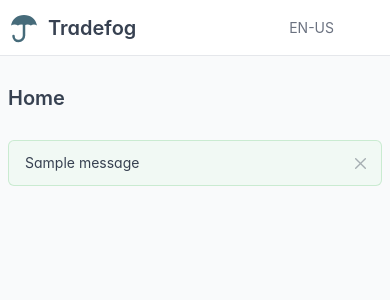
After one commit to MOIS3Y/tradefog, a Django app: template src/tradefog/templates/tradefog/home.html in a window 390 px wide. The commit adds this page. Shown: the top 300 px of the page. Run offline with Django 3.2, Linux system fonts and the light colour scheme; the template is opened without the code that fills it, so the values that code supplies are empty; tables that the repository leaves empty hold one stand-in row (values such as "Sample post"); one stand-in notice (Sample message) is shown; style sheets or scripts are compiled from the project's sources; some libraries are stand-ins or nearby versions.

Commit message:
feat(ui): add responsive Tabler application shell
- add home page and profile navigation
- add user menu with identity and logout
- add dismissible alerts and archive icons
- refresh collected static assets in the dev shell

```diff
--- a/src/tradefog/journal/urls.py
+++ b/src/tradefog/journal/urls.py
@@ -5,7 +5,7 @@ from django.urls import path
 from tradefog.journal import views
 
 urlpatterns = [
-    path("", views.profile_overview, name="home"),
+    path("profiles/", views.profile_overview, name="profile_overview"),
     path(
         "profiles/archived/",
         views.archived_profile_overview,
--- a/src/tradefog/journal/views.py
+++ b/src/tradefog/journal/views.py
@@ -178,7 +178,7 @@ def profile_archive(request: HttpRequest, profile_id: int) -> HttpResponse:
     profile = _owned_profile(request, profile_id)
     if request.method == "POST":
         archive_profile(profile)
-        return redirect("home")
+        return redirect("profile_overview")
     return render(
         request,
         "tradefog/journal/archive_confirm.html",
--- a/src/tradefog/templates/tradefog/base.html
+++ b/src/tradefog/templates/tradefog/base.html
@@ -21,19 +21,35 @@
     <div class="page">
       <header class="navbar navbar-expand-md d-print-none">
         <div class="container-xl">
-          <a class="navbar-brand" href="{% url 'home' %}">
+          {% if user.is_authenticated %}
+            <button class="navbar-toggler"
+                    type="button"
+                    data-bs-toggle="collapse"
+                    data-bs-target="#navbar-menu"
+                    aria-controls="navbar-menu"
+                    aria-expanded="false"
+                    aria-label="{% translate 'Toggle navigation' %}">
+              <span class="navbar-toggler-icon"></span>
+            </button>
+          {% endif %}
+
+          <div class="navbar-brand navbar-brand-autodark pe-0 pe-md-3">
+            <a class="d-flex align-items-center gap-2 text-reset text-decoration-none"
+               href="{% url 'home' %}"
+               aria-label="Tradefog">
               <img class="navbar-brand-image"
                    src="{% static 'tradefog/images/logo.svg' %}"
                    alt=""
                    width="28"
                    height="28">
-            <span class="d-none d-sm-inline">Tradefog</span>
+              <span>Tradefog</span>
             </a>
+          </div>
 
-          <nav class="navbar-nav flex-row order-md-last ms-auto align-items-center gap-1"
-               aria-label="{% translate 'Primary navigation' %}">
+          <nav class="navbar-nav flex-row order-md-last ms-auto align-items-center"
+               aria-label="{% translate 'Application controls' %}">
             <div class="nav-item dropdown">
-              <button class="btn btn-animate-icon btn-animate-icon-move-start"
+              <button class="nav-link px-2 border-0 bg-transparent"
                       type="button"
                       data-bs-toggle="dropdown"
                       aria-expanded="false"
@@ -59,7 +75,7 @@
             </div>
 
             <div class="nav-item">
-              <button class="btn btn-icon"
+              <button class="nav-link px-2 border-0 bg-transparent"
                       type="button"
                       data-theme-toggle
                       data-label-auto="{% translate 'Theme: Auto' %}"
@@ -73,27 +89,79 @@
             </div>
 
             {% if user.is_authenticated %}
-              <div class="nav-item d-none d-sm-flex">
-                <span class="nav-link d-flex lh-1 text-reset align-items-center gap-2 px-2">
-                  {% include "tradefog/components/icon.html" with name="user-circle" class="icon-2" %}
-                  <span>{{ user.get_username }}</span>
+              <div class="nav-item dropdown">
+                <button class="nav-link d-flex lh-1 p-0 ps-2 border-0 bg-transparent"
+                        type="button"
+                        data-bs-toggle="dropdown"
+                        aria-expanded="false"
+                        aria-label="{% translate 'Open user menu' %}">
+                  <span class="avatar avatar-sm" aria-hidden="true">
+                    {% if user.first_name %}
+                      {{ user.first_name|first|upper }}
+                    {% else %}
+                      {{ user.get_username|first|upper }}
+                    {% endif %}
                   </span>
-              </div>
-              <div class="nav-item">
+                  <span class="d-none d-xl-block ps-2 text-start">
+                    <span class="d-block">
+                      {{ user.get_full_name|default:user.get_username }}
+                    </span>
+                    <span class="d-block mt-1 small text-secondary">
+                      {{ user.get_username }}
+                    </span>
+                  </span>
+                </button>
+                <div class="dropdown-menu dropdown-menu-end dropdown-menu-arrow">
+                  <span class="dropdown-item disabled" aria-disabled="true">
+                    {% include "tradefog/components/icon.html" with name="settings" class="icon-2" %}
+                    {% translate "Settings" %}
+                  </span>
+                  <div class="dropdown-divider"></div>
                   <form class="m-0" action="{% url 'logout' %}" method="post">
                     {% csrf_token %}
-                  <button class="btn btn-icon btn-animate-icon"
-                          type="submit"
-                          aria-label="{% translate 'Log out' %}"
-                          title="{% translate 'Log out' %}">
-                    {% include "tradefog/components/icon.html" with name="logout" class="" %}
+                    <button class="dropdown-item" type="submit">
+                      {% include "tradefog/components/icon.html" with name="logout" class="icon-2" %}
+                      {% translate "Log out" %}
                     </button>
                   </form>
+                </div>
               </div>
             {% endif %}
           </nav>
         </div>
       </header>
+
+      {% if user.is_authenticated %}
+        <header class="navbar-expand-md d-print-none">
+          <div class="collapse navbar-collapse" id="navbar-menu">
+            <div class="navbar">
+              <div class="container-xl">
+                <ul class="navbar-nav"
+                    aria-label="{% translate 'Primary navigation' %}">
+                  <li class="nav-item{% if request.resolver_match.url_name == 'home' %} active{% endif %}">
+                    <a class="nav-link" href="{% url 'home' %}"
+                       {% if request.resolver_match.url_name == 'home' %}aria-current="page"{% endif %}>
+                      <span class="nav-link-icon d-md-none d-lg-inline-block">
+                        {% include "tradefog/components/icon.html" with name="home" class="icon-1" %}
+                      </span>
+                      <span class="nav-link-title">{% translate "Home" %}</span>
+                    </a>
+                  </li>
+                  <li class="nav-item{% if 'profiles/' in request.resolver_match.route %} active{% endif %}">
+                    <a class="nav-link" href="{% url 'profile_overview' %}"
+                       {% if 'profiles/' in request.resolver_match.route %}aria-current="page"{% endif %}>
+                      <span class="nav-link-icon d-md-none d-lg-inline-block">
+                        {% include "tradefog/components/icon.html" with name="notebook" class="icon-1" %}
+                      </span>
+                      <span class="nav-link-title">{% translate "Profiles" %}</span>
+                    </a>
+                  </li>
+                </ul>
+              </div>
+            </div>
+          </div>
+        </header>
+      {% endif %}
 
       <main class="page-wrapper">
         {% block page_header %}{% endblock %}
@@ -101,9 +169,13 @@
           <div class="container-xl">
             {% if messages %}
               {% for message in messages %}
-                <div class="alert {% if message.tags == 'error' %}alert-danger{% else %}alert-{{ message.tags }}{% endif %}"
+                <div class="alert alert-dismissible {% if message.tags == 'error' %}alert-danger{% else %}alert-{{ message.tags }}{% endif %}"
                      role="alert">
                   {{ message }}
+                  <button class="btn-close"
+                          type="button"
+                          data-bs-dismiss="alert"
+                          aria-label="{% translate 'Close' %}"></button>
                 </div>
               {% endfor %}
             {% endif %}
--- /dev/null
+++ b/src/tradefog/templates/tradefog/home.html
@@ -0,0 +1,12 @@
+{% extends "tradefog/base.html" %}
+{% load i18n %}
+
+{% block title %}{% translate "Home" %} · Tradefog{% endblock %}
+
+{% block page_header %}
+  <div class="page-header d-print-none">
+    <div class="container-xl">
+      <h1 class="page-title">{% translate "Home" %}</h1>
+    </div>
+  </div>
+{% endblock %}
--- a/src/tradefog/templates/tradefog/journal/archived_profile_overview.html
+++ b/src/tradefog/templates/tradefog/journal/archived_profile_overview.html
@@ -9,14 +9,14 @@
       <div class="row g-2 align-items-center">
         <div class="col">
           <div class="page-pretitle">
-            <a class="text-secondary" href="{% url 'home' %}">
+            <a class="text-secondary" href="{% url 'profile_overview' %}">
               {% translate "Trading profiles" %}
             </a>
           </div>
           <h1 class="page-title">{% translate "Archived profiles" %}</h1>
         </div>
         <div class="col-auto ms-auto">
-          <a class="btn btn-animate-icon" href="{% url 'home' %}">
+          <a class="btn btn-animate-icon" href="{% url 'profile_overview' %}">
             {% include "tradefog/components/icon.html" with name="chevron-left" class="icon-2" %}
             {% translate "Back to active profiles" %}
           </a>
--- a/src/tradefog/templates/tradefog/journal/profile_detail.html
+++ b/src/tradefog/templates/tradefog/journal/profile_detail.html
@@ -9,7 +9,7 @@
       <div class="row g-2 align-items-center">
         <div class="col">
           <div class="page-pretitle">
-            <a class="text-secondary" href="{% url 'home' %}">
+            <a class="text-secondary" href="{% url 'profile_overview' %}">
               {% translate "Trading profiles" %}
             </a>
           </div>
--- a/src/tradefog/templates/tradefog/journal/profile_form.html
+++ b/src/tradefog/templates/tradefog/journal/profile_form.html
@@ -81,7 +81,7 @@
           </div>
           <div class="card-footer d-flex justify-content-end gap-2">
             <a class="btn"
-               href="{% if editing %}{{ profile.get_absolute_url }}{% else %}{% url 'home' %}{% endif %}">
+               href="{% if editing %}{{ profile.get_absolute_url }}{% else %}{% url 'profile_overview' %}{% endif %}">
               {% translate "Cancel" %}
             </a>
             <button class="btn btn-primary" type="submit">
--- a/src/tradefog/urls.py
+++ b/src/tradefog/urls.py
@@ -6,12 +6,15 @@ from django.contrib.auth.views import LoginView, LogoutView
 from django.urls import include, path
 from django.views.i18n import JavaScriptCatalog, set_language
 
+from tradefog import views
+
 urlpatterns = i18n_patterns(
     path(
         "set-language/",
         set_language,
         name="set_language",
     ),
+    path("", views.home, name="home"),
     path("", include("tradefog.journal.urls")),
     path(
         "login/",
```
Also changed, not shown: src/tradefog/views.py (added, +11 -0 lines), tests/accounts/test_authentication.py (+15 -8 lines), tests/journal/test_profiles.py (+8 -2 lines), tests/test_frontend.py (+3 -2 lines), src/tradefog/locale/ru/LC_MESSAGES/django.po, 1 other file. Lines whose indentation alone changed are shown as unchanged.
